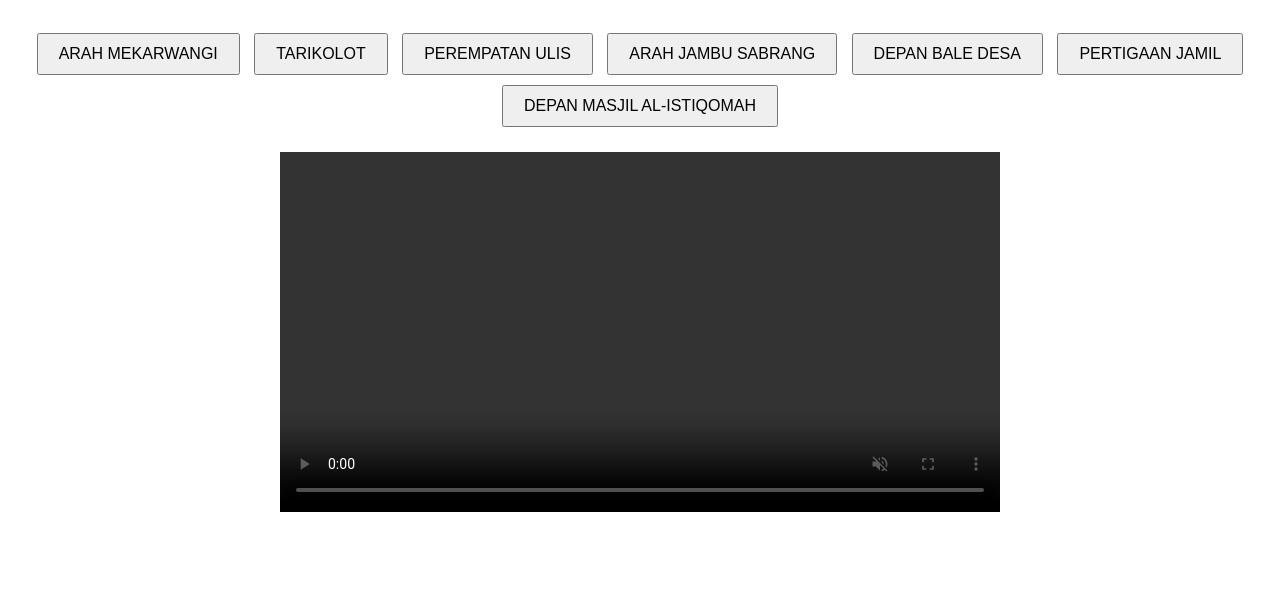
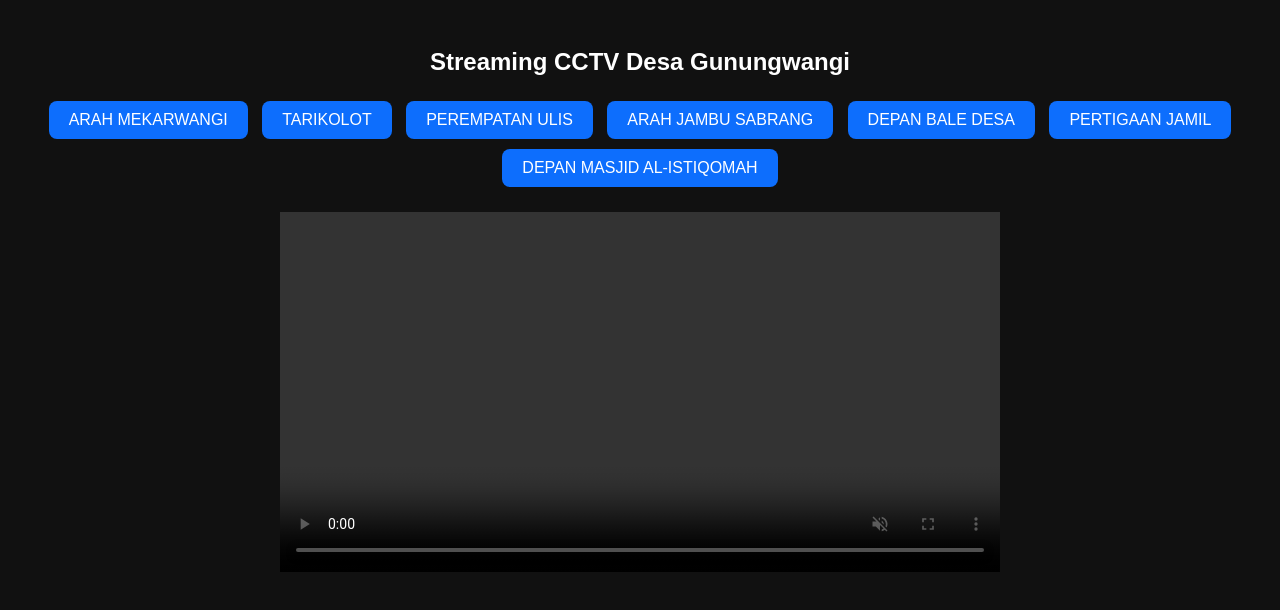
Before and after one commit to pemerintahdesagunungwangi-bot/streamcctv, a plain HTML site: page index.html in a window 1280 px wide. Drawn offline with nearby package versions, Linux system fonts and the light colour scheme.

Commit message:
Update index.html

```diff
--- a/index.html
+++ b/index.html
@@ -1,4 +1,3 @@
-
 <!DOCTYPE html>
 <html lang="id">
 <head>
@@ -6,22 +5,25 @@
   <title>Streaming CCTV Gunungwangi</title>
   <script src="https://cdn.jsdelivr.net/npm/hls.js@latest"></script>
   <style>
-    body { font-family: sans-serif; text-align: center; padding: 20px; }
+    body { font-family: sans-serif; text-align: center; padding: 20px; background: #111; color: #fff; }
     .video-container { margin: 20px auto; max-width: 720px; }
     video { width: 100%; height: auto; background: black; }
-    button { margin: 5px; padding: 10px 20px; font-size: 16px; cursor: pointer; }
+    button { margin: 5px; padding: 10px 20px; font-size: 16px; cursor: pointer; border: none; border-radius: 8px; background: #0d6efd; color: white; }
+    button:hover { background: #0b5ed7; }
   </style>
 </head>
 <body>
+
+  <h2>Streaming CCTV Desa Gunungwangi</h2>
 
   <div>
     <button onclick="loadStream(6)">ARAH MEKARWANGI</button>
     <button onclick="loadStream(5)">TARIKOLOT</button>
     <button onclick="loadStream(1)">PEREMPATAN ULIS</button>
     <button onclick="loadStream(3)">ARAH JAMBU SABRANG</button>
-	<button onclick="loadStream(2)">DEPAN BALE DESA</button>
+    <button onclick="loadStream(2)">DEPAN BALE DESA</button>
     <button onclick="loadStream(4)">PERTIGAAN JAMIL</button>
-	<button onclick="loadStream(7)">DEPAN MASJIL AL-ISTIQOMAH</button>
+    <button onclick="loadStream(7)">DEPAN MASJID AL-ISTIQOMAH</button>
   </div>
 
   <div class="video-container">
@@ -33,7 +35,8 @@
     var video = document.getElementById('video');
 
     function loadStream(cam) {
-      var videoSrc = '/hls/cam' + cam + '.m3u8';
+      // 🔥 URL penuh, bukan relative
+      var videoSrc = 'https://streamcctv.pages.dev/hls/cam' + cam + '.m3u8';
 
       if (hls) {
         hls.destroy();
```
